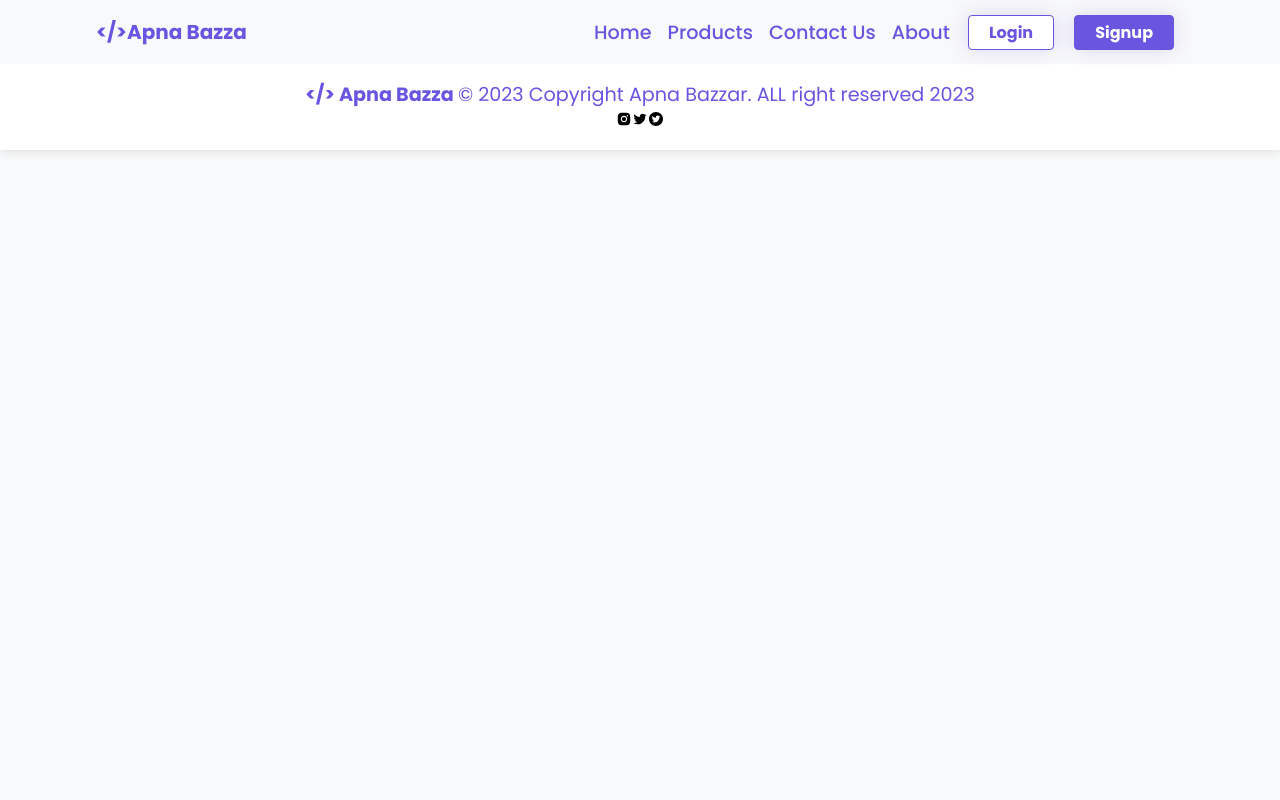
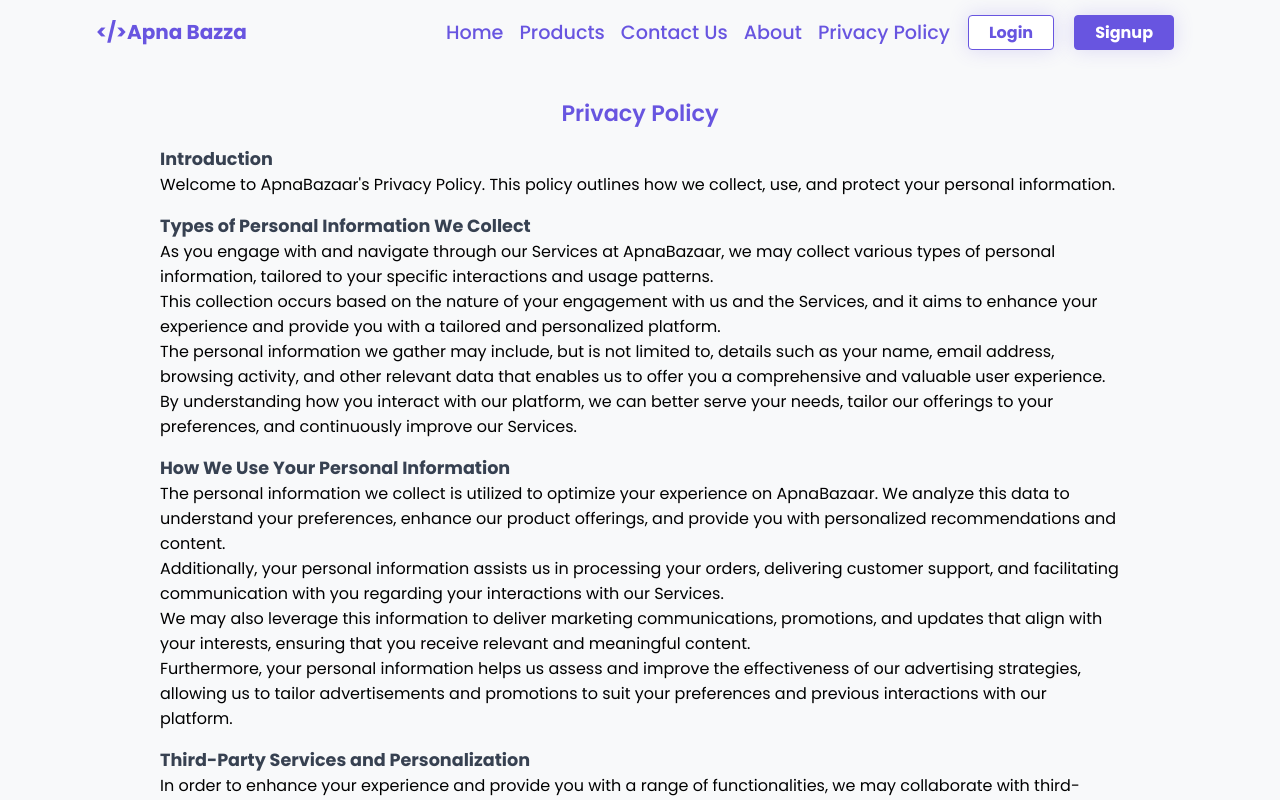
Before and after one commit to CODEwithSAMG/ecomerce-app, a React (Create React App) app: page /privacy-policy in a window 1280 px wide. Shown: the top 800 px of the page. Built offline with nearby package versions, Linux system fonts and the light colour scheme.

Commit message:
added privacy policy

```diff
--- a/src/App.js
+++ b/src/App.js
@@ -13,6 +13,7 @@ const About = lazy(() => import('./components/about/About'));
 const AddItem = lazy(() => import('./components/AddItem'));
 const Login = lazy(() => import('./auth/Login'));
 const Signup = lazy(() => import('./auth/Signup'));
+const PrivacyPolicy = lazy(() => import("./components/PrivacyPolicy"));
 
 const App = () => {
   return (
@@ -28,6 +29,7 @@ const App = () => {
           <Route path='/addItem' element={<AddItem />} />
           <Route path='/login' element={<Login />} />
           <Route path='/signup' element={<Signup />} />
+          <Route path='/privacy-policy' element={<PrivacyPolicy />} />
         </Routes>
       </Suspense>
       <Footer />
--- /dev/null
+++ b/src/components/PrivacyPolicy.js
@@ -0,0 +1,87 @@
+const PrivacyPolicy = () => {
+
+    // const data = newDate()
+    return (
+        <div style={pageStyles}>
+            <p style={headingStyles}>Privacy Policy</p>
+            {/* <p>Last updated:{data}</p> */}
+
+            <p className="contentStyles">Introduction</p>
+            <p>Welcome to ApnaBazaar's Privacy Policy. This policy outlines how we collect, use, and protect your personal information.</p>
+
+            <p className="contentStyles">Types of Personal Information We Collect</p>
+            <p>As you engage with and navigate through our Services at ApnaBazaar, we may collect various types of personal information, tailored to your specific interactions and usage patterns.</p>
+            <p>This collection occurs based on the nature of your engagement with us and the Services, and it aims to enhance your experience and provide you with a tailored and personalized platform.</p>
+            <p>The personal information we gather may include, but is not limited to, details such as your name, email address, browsing activity, and other relevant data that enables us to offer you a comprehensive and valuable user experience.</p>
+            <p>By understanding how you interact with our platform, we can better serve your needs, tailor our offerings to your preferences, and continuously improve our Services.</p>
+
+            <p className="contentStyles">How We Use Your Personal Information</p>
+            <p>The personal information we collect is utilized to optimize your experience on ApnaBazaar. We analyze this data to understand your preferences, enhance our product offerings, and provide you with personalized recommendations and content.</p>
+            <p>Additionally, your personal information assists us in processing your orders, delivering customer support, and facilitating communication with you regarding your interactions with our Services.</p>
+            <p>We may also leverage this information to deliver marketing communications, promotions, and updates that align with your interests, ensuring that you receive relevant and meaningful content.</p>
+            <p>Furthermore, your personal information helps us assess and improve the effectiveness of our advertising strategies, allowing us to tailor advertisements and promotions to suit your preferences and previous interactions with our platform.</p>
+
+            <p className="contentStyles">Third-Party Services and Personalization</p>
+            <p>In order to enhance your experience and provide you with a range of functionalities, we may collaborate with third-party services. These partnerships can result in the sharing of certain personal information to facilitate seamless integrations and personalization.</p>
+            <p>For instance, when utilizing Google AdSense for advertisements, specific personal information may be shared with Google to optimize the ads displayed to you based on your previous interactions with our Services and other websites.</p>
+            <p>We remain committed to maintaining the security and integrity of your personal information when collaborating with third-party providers, and we encourage you to review the privacy policies of these partners to better understand how they handle your data.</p>
+
+
+            <p className="contentStyles">Cookies and Tracking Technologies</p>
+            <p>ApnaBazaar is committed to delivering an exceptional user experience while prioritizing your privacy. This section provides a detailed insight into our use of cookies, tracking pixels, and related technologies, ensuring that you're well-informed about their roles in enhancing our Services and optimizing your interaction with our platform.</p>
+
+            <p className="contentStyles"><strong>Understanding Cookies</strong></p>
+            <p>Cookies are small data files stored on your device, enhancing your online experience by remembering preferences and improving navigation. At ApnaBazaar, we leverage cookies to make your visit more seamless and personalized.</p>
+
+            <p className="contentStyles"><strong>Our Use of Cookies</strong></p>
+            <p>We employ session and persistent cookies to cater to your unique needs:</p>
+            <ul>
+                <li><strong>Session Cookies:</strong> These temporary cookies facilitate smooth navigation and maintain your session status during your visit, ensuring uninterrupted engagement.</li>
+                <li><strong>Persistent Cookies:</strong> These cookies stay on your device for a specific period and enable us to remember your preferences across visits, contributing to a tailored experience.</li>
+            </ul>
+
+            <p className="contentStyles"><strong>Tracking Pixels and Analytical Insights</strong></p>
+            <p>In addition to cookies, we utilize tracking pixels and advanced analytical tools. These technologies provide us with crucial insights into user behavior and interactions, helping us refine our content and design for better engagement.</p>
+
+            <p className="contentStyles"><strong>Enhancing User Experience</strong></p>
+            <p>By analyzing user patterns, we continually enhance our platform's layout, design, and functionality. This iterative process ensures that you enjoy a seamless and intuitive experience on ApnaBazaar.</p>
+
+            <p className="contentStyles"><strong>Advertising and Personalization</strong></p>
+            <p>Cookies are integral to our advertising strategy, as they enable us to tailor ads to your preferences. For instance, we analyze your browsing behavior to serve you ads that align with your interests, creating a more relevant and engaging experience.</p>
+
+            <p> className="contentStyles"<strong>Your Control Over Cookies</strong></p>
+            <p>Your privacy remains paramount. You have control over cookies through your browser settings. You can accept, decline, or delete cookies, though keep in mind that opting out may affect certain functionalities.</p>
+
+            <p className="contentStyles"><strong>Opt-Out and Privacy Settings</strong></p>
+            <p>We respect your choices. If you wish to manage cookies for personalized ads, refer to our <a href="/privacy-policy">Privacy Policy</a> for detailed guidance on opting out or adjusting preferences.</p>
+
+            <p className="contentStyles"><strong>Contact Us</strong></p>
+            <p>Your trust and satisfaction matter. If you have queries about cookies, tracking technologies, or your privacy on ApnaBazaar, please <a href="/contact">reach out</a>. We're dedicated to addressing your concerns and ensuring a secure, tailored experience.</p>
+
+            <p className="contentStyles"><strong>Your Privacy, Our Priority</strong></p>
+            <p>Rest assured, ApnaBazaar is committed to maintaining the highest standards of privacy and user experience. Our usage of cookies and tracking technologies is designed to benefit you while respecting your choices and privacy preferences.</p>
+
+
+            <p>This Privacy Policy page was generated by [Your Name] at ApnaBazaar.</p>
+        </div>
+    );
+};
+
+export default PrivacyPolicy;
+
+const pageStyles = {
+    fontFamily: 'Arial, sans-serif',
+    backgroundColor: '#f8f9fa',
+    // color: 'rgb(104, 85, 224)',
+    padding: '0 10rem',
+    marginTop: "2rem",
+    marginBottom: "4rem",
+};
+
+const headingStyles = {
+    color: 'rgb(104, 85, 224)',
+    textAlign: "center",
+    fontSize: "1.4rem",
+    fontWeight: 600
+
+};
--- a/src/components/about/About.js
+++ b/src/components/about/About.js
@@ -9,7 +9,7 @@ const AboutUsPage = () => {
     }, [])
 
     return (
-        <div className="about-us-container">
+        <div className="about-us-container p-10">
             <TopLoader progress={progress} setProgress={setProgress} />
 
             <h1 className="about-us-heading">About Apna Bazza</h1>
--- a/src/components/header/Header.js
+++ b/src/components/header/Header.js
@@ -35,6 +35,11 @@ const Header = () => {
               About
             </NavLink>
           </li>
+          <li>
+            <NavLink to='/privacy-policy/' title="About" >
+              Privacy Policy
+            </NavLink>
+          </li>
         </ul>
 
         <NavLink to='/login' title="Auth">
--- a/src/globals.scss
+++ b/src/globals.scss
@@ -1160,7 +1160,7 @@ figure {
 
 /* About Us page */
 .about-us-container {
-  padding: 2rem 19rem;
+  margin-top: 10px;
   color: #333;
   margin-bottom: 4rem;
 }
@@ -1343,6 +1343,14 @@ figure {
   padding: 0px 10rem;
 }
 
+.contentStyles {
+  margin-top: 1rem;
+  --tw-text-opacity: 1;
+  color: rgb(55 65 81 / var(--tw-text-opacity));
+  font-weight: bold;
+  font-size: 1.1rem;
+}
+
 @media screen and (max-width: 600px) {
   .p-10 {
     padding: 0 !important;
```
